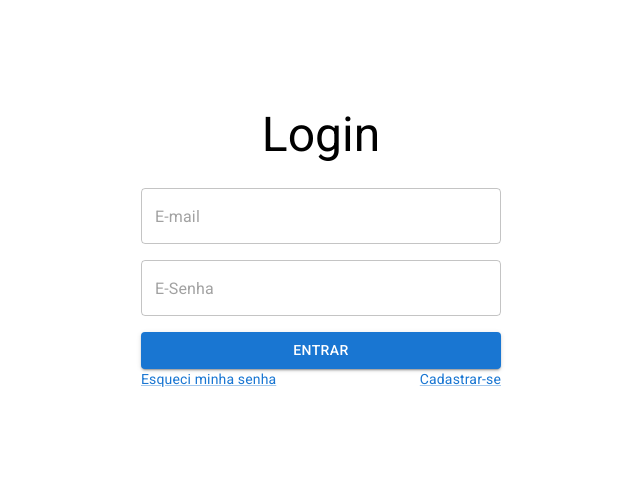
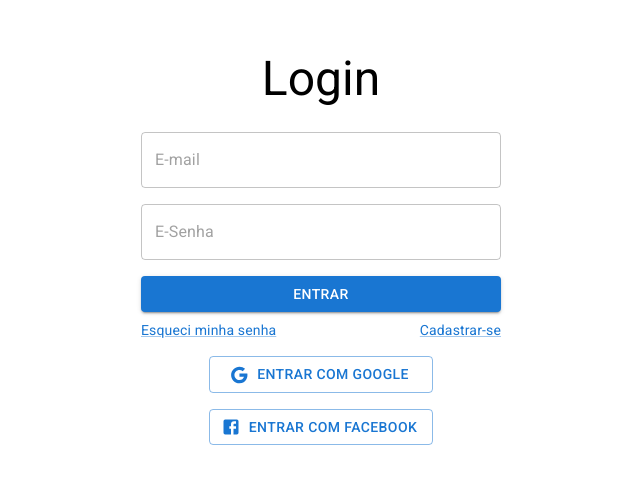
Before and after one commit to marcos-renan/login-react-mui, a React (Vite) app: page / in a window 1280 px wide. Shown: the part 152-636 px from the top of the page, without its empty margins (319-959 px from the left). Built offline with nearby package versions, Linux system fonts and the light colour scheme.

Commit message:
entrar com sociais

```diff
--- a/src/components/Login.tsx
+++ b/src/components/Login.tsx
@@ -1,4 +1,5 @@
 import { Box, Button, FormControl, Link, TextField, Typography } from "@mui/material";
+import { Google, Facebook } from "@mui/icons-material";
 
 const Login = () => {
 
@@ -20,7 +21,7 @@ const Login = () => {
           <Button type="submit" variant="contained" color="primary">Entrar</Button>
         </Box>
         {/* links de 'esqueci senha' e 'cadastro' */}
-        <Box width="100%" display="flex" justifyContent="space-between" maxWidth="360px">
+        <Box width="100%" display="flex" justifyContent="space-between" maxWidth="360px" alignItems="center" mt={1}>
           <Link href="#" variant="body2">
             Esqueci minha senha
           </Link>
@@ -28,6 +29,13 @@ const Login = () => {
             Cadastrar-se
           </Link>
         </Box>
+        {/* botoes para entrar com google ou facebook */}
+        <Box display="flex" flexDirection="column" gap={2} mt={2}>
+          {/* botao google */}
+          <Button variant="outlined" startIcon={<Google/>}>Entrar com Google</Button>
+          {/* botao facebook */}
+          <Button variant="outlined" startIcon={<Facebook/>}>Entrar com Facebook</Button>
+        </Box>
       </Box>
     </>
   );
```
